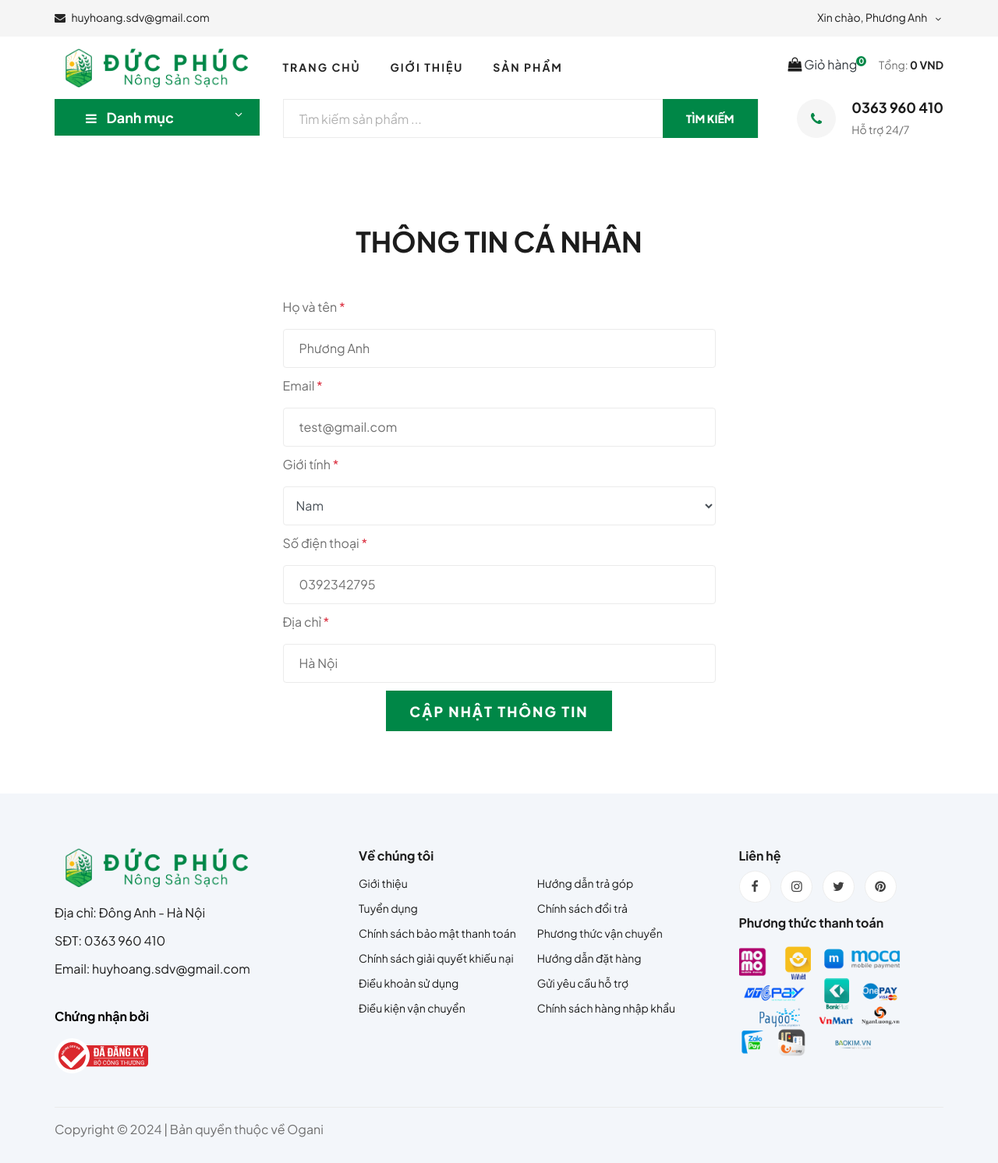
After one commit to phuonganh2601/nongsanducphuc, a PHP site: page /profile.php in a window 1280 px wide. The commit adds this page. Shown: the whole page at 78% size. Run offline with PHP 8.4, Linux system fonts and the light colour scheme; a user stored in the database is signed in; data comes from the database, SQL or seed files in the repository; some libraries are stand-ins or nearby versions.

Commit message:
Bo sung cap nhat thong tin, sap xep bang

```diff
--- a/layouts/footer.php
+++ b/layouts/footer.php
@@ -103,7 +103,7 @@ Copyright © <script>document.write(new Date().getFullYear());</script> | Bản
                 "language": {
                     url: 'assets/client/js/datatables.vi.json',
                 },
-                order: [[4, 'asc']]
+                order: []
             });
 
             $("#orderDetailTable").DataTable({
--- a/layouts/header.php
+++ b/layouts/header.php
@@ -63,6 +63,7 @@
                     <div>Xin chào, <?= $_SESSION['user']['name'] ?></div>
                     <span class="arrow_carrot-down"></span>
                     <ul>
+                        <li><a href="profile.php">Thông tin cá nhân</a></li>
                         <li><a href="change-password.php">Đổi mật khẩu</a></li>
                         <li><a href="orders.php">Đơn hàng của tôi</a></li>
                         <li><a href="logout.php">Đăng xuất</a></li>
@@ -106,6 +107,7 @@
                                     <div>Xin chào, <?= $_SESSION['user']['name'] ?></div>
                                     <span class="arrow_carrot-down"></span>
                                     <ul>
+                                        <li><a href="profile.php">Thông tin cá nhân</a></li>
                                         <li><a href="change-password.php">Đổi mật khẩu</a></li>
                                         <li><a href="orders.php">Đơn hàng của tôi</a></li>
                                         <li><a href="logout.php">Đăng xuất</a></li>
--- /dev/null
+++ b/profile.php
@@ -0,0 +1,86 @@
+<?php
+    include 'layouts/header.php';
+    include 'inc/search.php';
+    if (isset($_POST['submit'])) {
+        $name = $_POST['name'];
+        $email = $_POST['email'];
+        $sex = $_POST['sex'];
+        $phone = $_POST['phone'];
+        $address = $_POST['address'];
+        $userId = $_SESSION['user']['id'];
+        $sql = "UPDATE users SET name = '{$name}', email = '{$email}', gender = '{$sex}', phone = '{$phone}', address = '{$address}' WHERE id = {$userId}";
+        $status = mysqli_query($connect, $sql);
+        if ($status) {
+            $sql = "SELECT * FROM users WHERE id = {$userId} LIMIT 1";
+            $result = mysqli_query($connect, $sql);
+            while ($row = mysqli_fetch_assoc($result)) {
+                $_SESSION['user'] = $row;
+            }
+            echo '<script>
+                alert("Cập nhật thành công.");
+                window.location.href = "profile.php";
+            </script>';
+        } else {
+            echo '<script>
+                alert("Cập nhật thất bại, vui lòng thử lại");
+                window.location.href = "profile.php";
+            </script>';
+        }
+    }
+?>
+<!-- Contact Form Begin -->
+<div class="contact-form spad">
+    <div class="container">
+        <div class="row">
+            <div class="col-lg-12">
+                <div class="contact__form__title">
+                    <h2>THÔNG TIN CÁ NHÂN</h2>
+                </div>
+            </div>
+        </div>
+        <form action="" method="POST">
+
+            <div class="row justify-content-md-center">
+                <div class="col-lg-6 col-md-6">
+                    <p>Họ và tên <span class="text-danger">*</span></p>
+                    <input type="text" placeholder="Họ và tên" style="margin-bottom: 10px;" name="name" value="<?= $_SESSION['user']['name'] ?>" required>
+                </div>
+            </div>
+            <div class="row justify-content-md-center">
+                <div class="col-lg-6 col-md-6">
+                    <p>Email <span class="text-danger">*</span></p>
+                    <input type="text" placeholder="Email" style="margin-bottom: 10px;" name="email" value="<?= $_SESSION['user']['email'] ?>" required>
+                </div>
+            </div>
+            <div class="row justify-content-md-center">
+                <div class="col-lg-6 col-md-6" style="margin-bottom: 10px;">
+                    <p>Giới tính <span class="text-danger">*</span></p>
+                    <select name="sex" class="form-control" style="height: 50px;border: 1px solid #ebebeb;" required>
+                        <option value="0" <?= $_SESSION['user']['gender'] == 0 ? 'selected' : '' ?>>Nam</option>
+                        <option value="1" <?= $_SESSION['user']['gender'] == 1 ? 'selected' : '' ?>>Nữ</option>
+                    </select>
+                </div>
+            </div>
+            <div class="row justify-content-md-center">
+                <div class="col-lg-6 col-md-6">
+                    <p>Số điện thoại <span class="text-danger">*</span></p>
+                    <input type="tel" placeholder="Số điện thoại" style="margin-bottom: 10px;" name="phone" value="<?= $_SESSION['user']['phone'] ?>" pattern="[0-9]{10}" required>
+                </div>
+            </div>
+            <div class="row justify-content-md-center">
+                <div class="col-lg-6 col-md-6">
+                    <p>Địa chỉ <span class="text-danger">*</span></p>
+                    <input type="text" placeholder="Địa chỉ" style="margin-bottom: 10px;" name="address" value="<?= $_SESSION['user']['address'] ?>" required>
+                </div>
+            </div>
+            <div class="row">
+                <div class="col-lg-12 text-center">
+                    <button type="submit" name="submit" class="site-btn">Cập nhật thông tin</button>
+                </div>
+
+            </div>
+        </form>
+    </div>
+</div>
+<!-- Contact Form End -->
+<?php include 'layouts/footer.php'; ?>
```
Also changed, not shown: assets/admin/js/datatables.js (+13 -7 lines).
